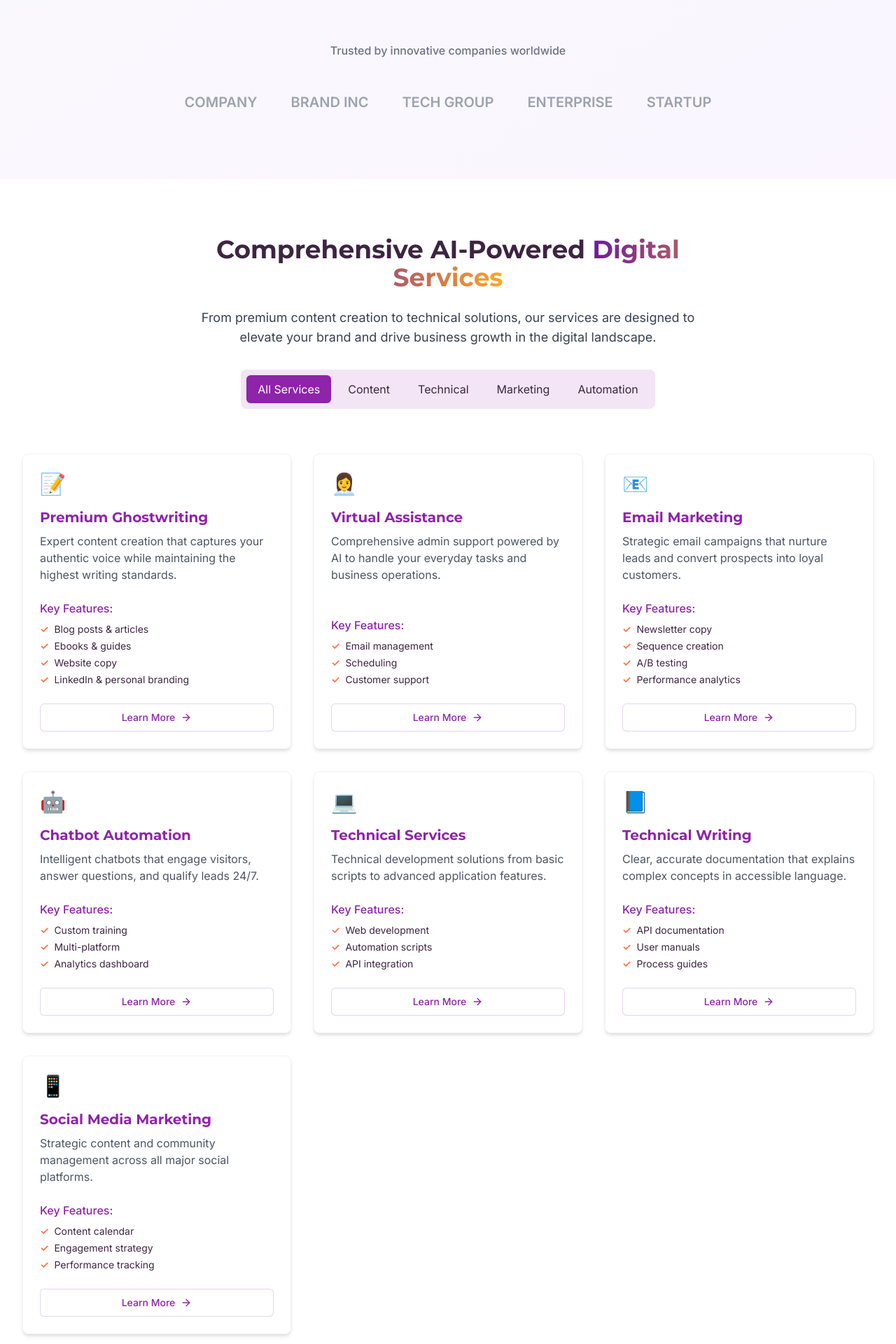
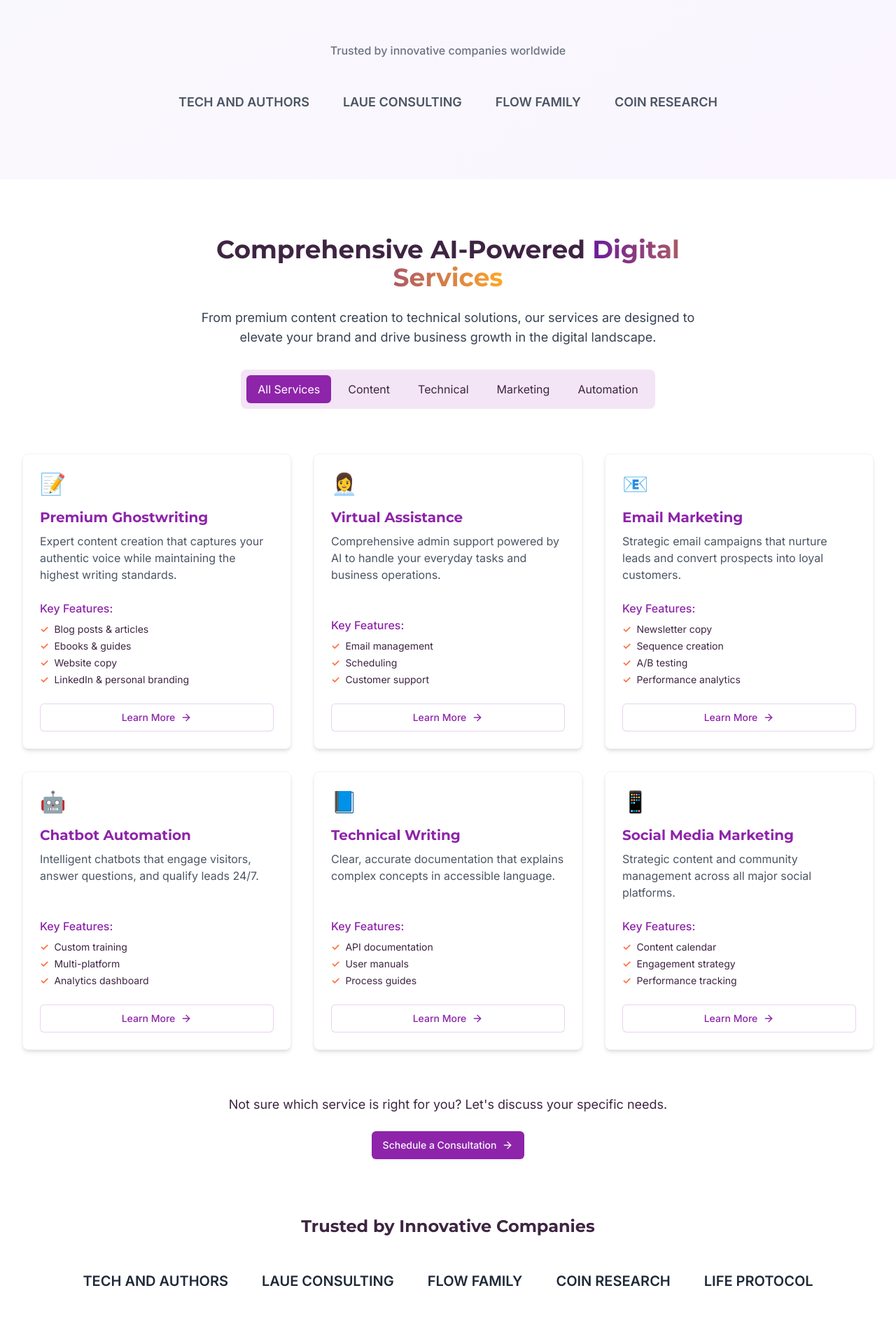
Before and after one commit to Writersure/writer-sure-digital-hq, a React (Vite) app: page / in a window 1280 px wide. Shown: the part 820-2740 px from the top of the page at 70% size. Built offline with nearby package versions, Linux system fonts and the light colour scheme.

Commit message:
Refactor: Update footer and hero content
Update social links, remove technical services, and update company logos in the hero section.

```diff
--- a/src/components/Footer.tsx
+++ b/src/components/Footer.tsx
@@ -1,4 +1,3 @@
-
 import { Facebook, Instagram, Linkedin, Twitter } from "lucide-react";
 
 const Footer = () => {
@@ -16,13 +15,10 @@ const Footer = () => {
               Premium AI-powered content creation and digital services for businesses worldwide.
             </p>
             <div className="flex space-x-4">
-              <a href="#" className="text-gray-400 hover:text-teal-400 transition-colors">
-                <Facebook className="h-5 w-5" />
-              </a>
-              <a href="#" className="text-gray-400 hover:text-teal-400 transition-colors">
+              <a href="https://x.com/writersure" target="_blank" rel="noopener noreferrer" className="text-gray-400 hover:text-teal-400 transition-colors">
                 <Twitter className="h-5 w-5" />
               </a>
-              <a href="#" className="text-gray-400 hover:text-teal-400 transition-colors">
+              <a href="https://www.instagram.com/writersure/" target="_blank" rel="noopener noreferrer" className="text-gray-400 hover:text-teal-400 transition-colors">
                 <Instagram className="h-5 w-5" />
               </a>
               <a href="#" className="text-gray-400 hover:text-teal-400 transition-colors">
--- a/src/components/Hero.tsx
+++ b/src/components/Hero.tsx
@@ -12,7 +12,7 @@ const Hero = () => {
               Premium AI-Powered <span className="text-gradient">Content Creation</span> & Digital Services
             </h1>
             <p className="text-lg md:text-xl text-gray-700 mb-8 md:pr-10">
-              Transform your digital presence with expert ghostwriting, technical content,
+              Transform your digital presence with expert ghostwriting, content creation,
               and AI solutions tailored to elevate your brand and drive business growth.
             </p>
             <div className="flex flex-col sm:flex-row gap-4">
@@ -59,11 +59,10 @@ const Hero = () => {
         <div className="mt-20 flex flex-wrap justify-center gap-x-12 gap-y-8 text-center">
           <p className="text-gray-500 font-medium w-full mb-4">Trusted by innovative companies worldwide</p>
           <div className="flex flex-wrap justify-center items-center gap-x-12 gap-y-8">
-            <div className="text-gray-400 font-semibold text-xl">COMPANY</div>
-            <div className="text-gray-400 font-semibold text-xl">BRAND INC</div>
-            <div className="text-gray-400 font-semibold text-xl">TECH GROUP</div>
-            <div className="text-gray-400 font-semibold text-xl">ENTERPRISE</div>
-            <div className="text-gray-400 font-semibold text-xl">STARTUP</div>
+            <a href="https://techandauthors.com/about-us/" target="_blank" rel="noopener noreferrer" className="text-gray-600 font-semibold text-lg hover:text-[#8E24AA]">TECH AND AUTHORS</a>
+            <a href="#" className="text-gray-600 font-semibold text-lg hover:text-[#8E24AA]">LAUE CONSULTING</a>
+            <a href="#" className="text-gray-600 font-semibold text-lg hover:text-[#8E24AA]">FLOW FAMILY</a>
+            <a href="https://www.coinresearch.ai/" target="_blank" rel="noopener noreferrer" className="text-gray-600 font-semibold text-lg hover:text-[#8E24AA]">COIN RESEARCH</a>
           </div>
         </div>
       </div>
--- a/src/components/Services.tsx
+++ b/src/components/Services.tsx
@@ -40,14 +40,6 @@ const servicesList = [
     features: ["Custom training", "Multi-platform", "Analytics dashboard"],
     icon: "🤖",
     category: "automation"
-  },
-  {
-    id: 5,
-    title: "Technical Services",
-    description: "Technical development solutions from basic scripts to advanced application features.",
-    features: ["Web development", "Automation scripts", "API integration"],
-    icon: "💻",
-    category: "technical"
   },
   {
     id: 6,
@@ -155,6 +147,17 @@ const Services = () => {
             Schedule a Consultation <ArrowRight className="h-4 w-4" />
           </Button>
         </div>
+
+        <div className="mt-20">
+          <h3 className="text-2xl font-bold text-center mb-12">Trusted by Innovative Companies</h3>
+          <div className="flex flex-wrap justify-center items-center gap-x-12 gap-y-8">
+            <a href="https://techandauthors.com/about-us/" target="_blank" rel="noopener noreferrer" className="text-gray-800 font-semibold text-xl hover:text-[#8E24AA] transition-colors">TECH AND AUTHORS</a>
+            <a href="#" className="text-gray-800 font-semibold text-xl hover:text-[#8E24AA] transition-colors">LAUE CONSULTING</a>
+            <a href="#" className="text-gray-800 font-semibold text-xl hover:text-[#8E24AA] transition-colors">FLOW FAMILY</a>
+            <a href="https://www.coinresearch.ai/" target="_blank" rel="noopener noreferrer" className="text-gray-800 font-semibold text-xl hover:text-[#8E24AA] transition-colors">COIN RESEARCH</a>
+            <a href="https://app.lifeprotocol.io/" target="_blank" rel="noopener noreferrer" className="text-gray-800 font-semibold text-xl hover:text-[#8E24AA] transition-colors">LIFE PROTOCOL</a>
+          </div>
+        </div>
       </div>
     </section>
   );
```
